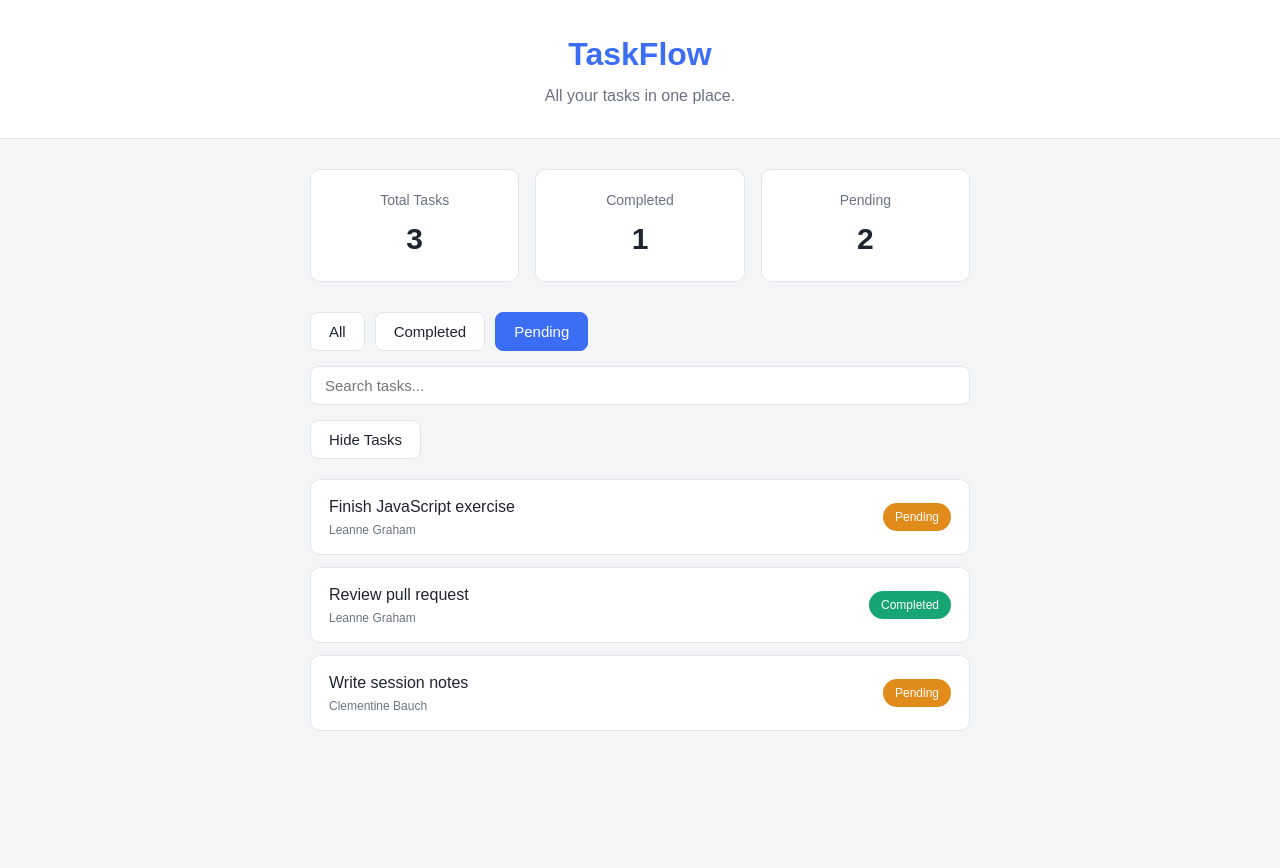
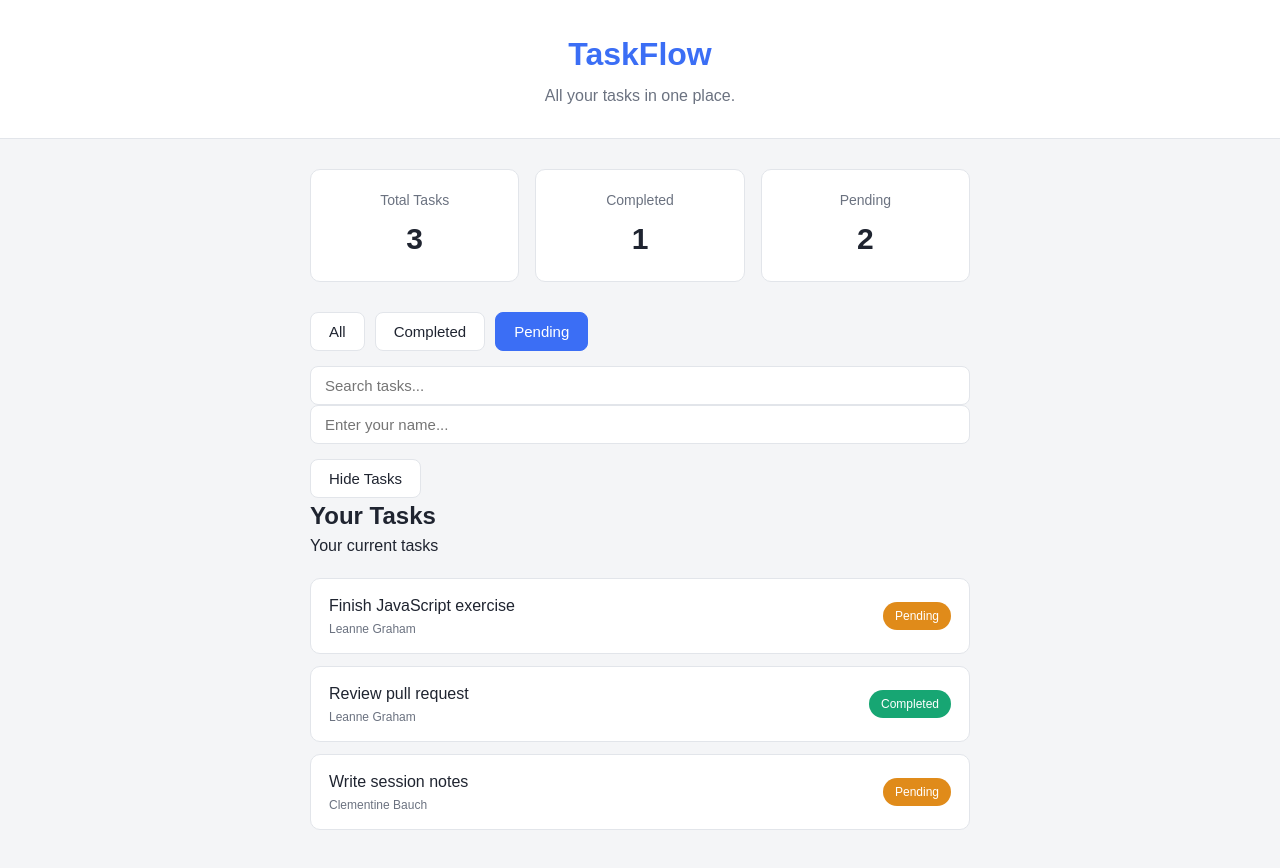
Before and after one commit to b4f-cohort8-salamiyah/b4f-cohort8-salamiyah-react-2026, a React (Vite) app: page / in a window 1280 px wide. Shown: the top 868 px of the page. Before the commit the page ends 800 px from the top, so only its background shows below. Built offline with nearby package versions, Linux system fonts and the light colour scheme.

Commit message:
Complete SectionTitle and greeting stretch

```diff
--- a/src/App.tsx
+++ b/src/App.tsx
@@ -2,13 +2,14 @@ import { ChangeEvent, useState } from "react";
 import Header from "./components/Header";
 import StatCard from "./components/StatCard";
 import TaskItem from "./components/TaskItem";
+import SectionTitle from "./components/SectionTitle";
 
 function App() {
   // const currentFilter = "all";
   const [currentFilter, setCurrentFilter] = useState("pending");
   const [searchText, setSearchText] = useState("");
+  const [nameText, setNameText] = useState("");
   const [showTasks, setShowTasks] = useState(true);
-
   function handleShowAll() {
     setCurrentFilter("all");
   }
@@ -24,7 +25,17 @@ function App() {
   function handleSearchChange(event: ChangeEvent<HTMLInputElement>) {
     setSearchText(event.target.value);
   }
-
+  function handleNameChange(event: ChangeEvent<HTMLInputElement>) {
+    setNameText(event.target.value);
+  }
+        let greetingMessage = "";
+  if (nameText === "") {
+    greetingMessage = "";
+  } else if (nameText === "admin") {
+    greetingMessage = "Welcome back, admin.";
+  } else {
+    greetingMessage = "Hello, " + nameText + "!";
+  }
   function handleShowTasks() {
     setShowTasks(!showTasks);
   }
@@ -73,10 +84,24 @@ function App() {
             <p className="search-feedback">Searching for: {searchText}</p>
           ) : null}
         </section>
+        <section className="name">
+          <input
+            type="text"
+            className="search-input"
+            placeholder="Enter your name..."
+            value={nameText}
+            onChange={handleNameChange}
+          />
+
+          {nameText !== "" ? (
+            <p className="search-feedback">hello: {greetingMessage}</p>
+          ) : null}
+        </section>
 
         <button className="toggle-tasks-button" onClick={handleShowTasks}>
           {showTasks ? "Hide Tasks" : "Show Tasks"}
         </button>
+        <SectionTitle title="Your Tasks" subtitle="Your current tasks" />
 
         {showTasks ? (
           <ul className="task-list">
--- /dev/null
+++ b/src/components/SectionTitle.tsx
@@ -0,0 +1,15 @@
+interface SectionTitleProps {
+    title: string;
+    subtitle: string;
+}
+function SectionTitle(props: SectionTitleProps) {
+    return (
+        <div>
+        <h2>{props.title}</h2>
+        <p>{props.subtitle}</p>
+        </div>
+
+    );
+
+}
+export default SectionTitle;
```
